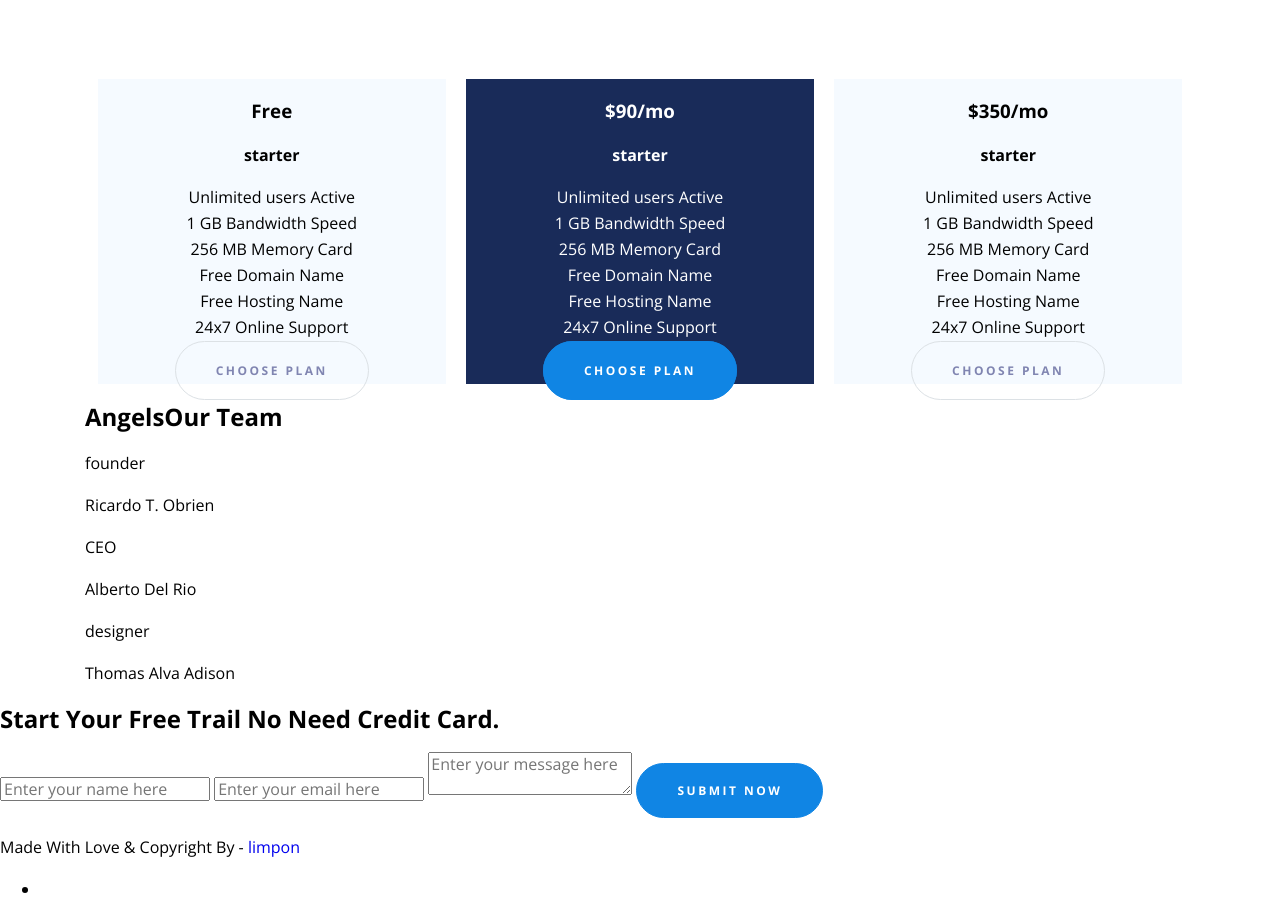
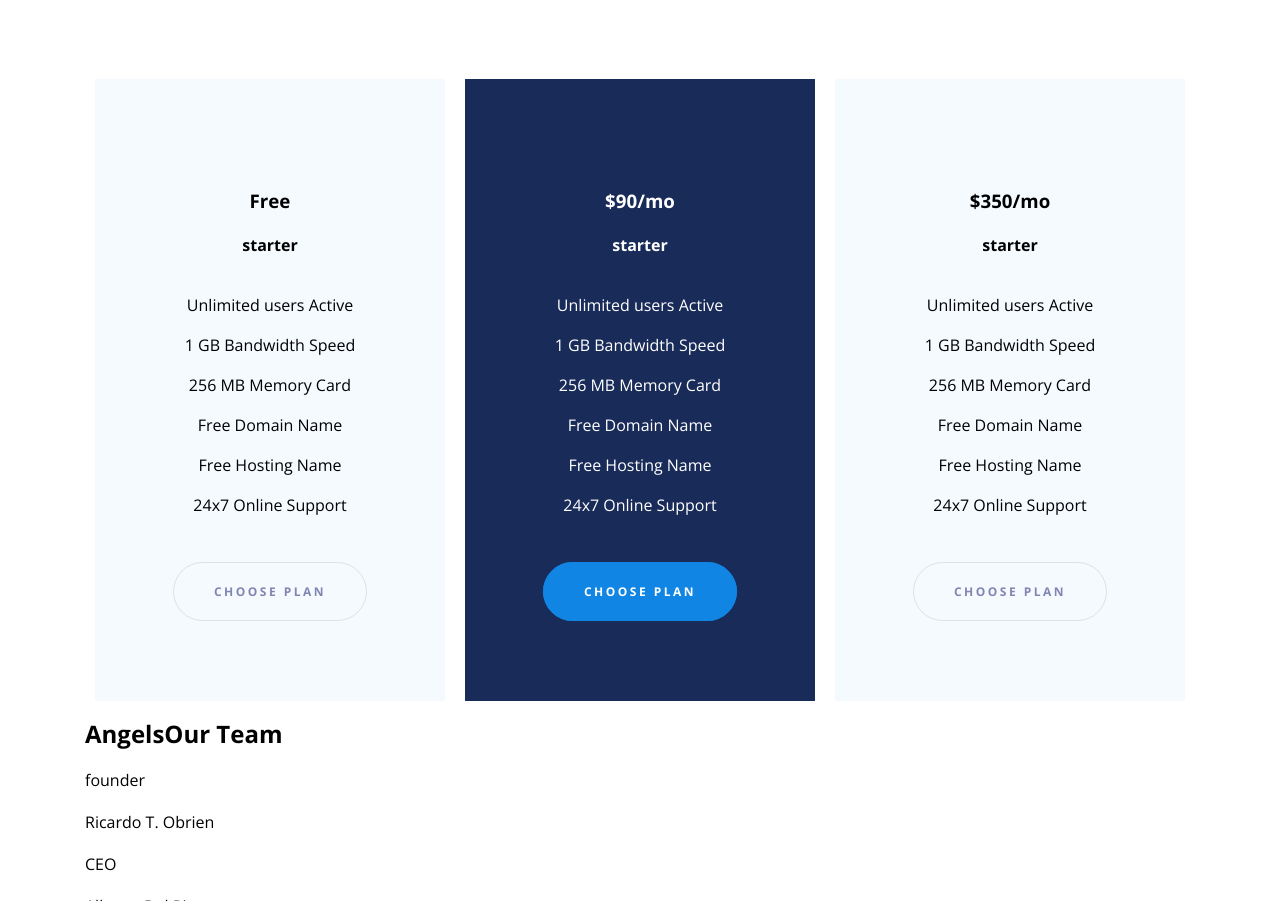
Before and after one commit to QuantumMaster-art/Limpon, a plain HTML site: page index.html in a window 1280 px wide. Shown: the part 5807-6708 px from the top of the page. Drawn offline with nearby package versions, Linux system fonts and the light colour scheme.

Commit message:
updated style.css

```diff
--- a/css/style.css
+++ b/css/style.css
@@ -203,14 +203,15 @@ h1 {
 
 .box-price {
 	display: flex;
-	justify-content: center;
+	justify-content: space-evenly;
 	margin-top: 82px;
 }
 
 .box-price-item {
 	background-color: #f5faff;
 	margin: 0 10px;
-	padding: 0 77px;
+	flex-basis: 32%;
+	padding: 90px 0 96px 0;
 }
 
 .box-price-item.active {
@@ -218,9 +219,16 @@ h1 {
 	color: #fff;
 }
 
+.box-price-item ul>li {
+	margin-bottom: 14px;
+}
+
 .box-price-item ul {
 	list-style-type: none;
 	padding-left: 0;
+	margin-top: 34px;
+	margin-bottom: 59px;
+	font-style: 14px;
 }
 
 /* PAGE */
```
